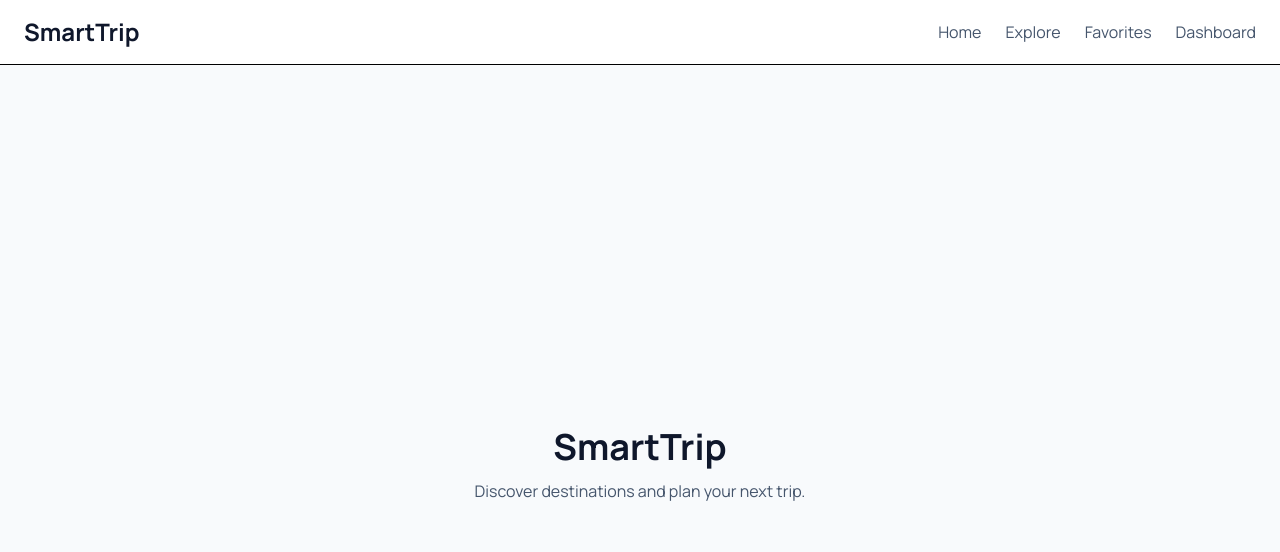
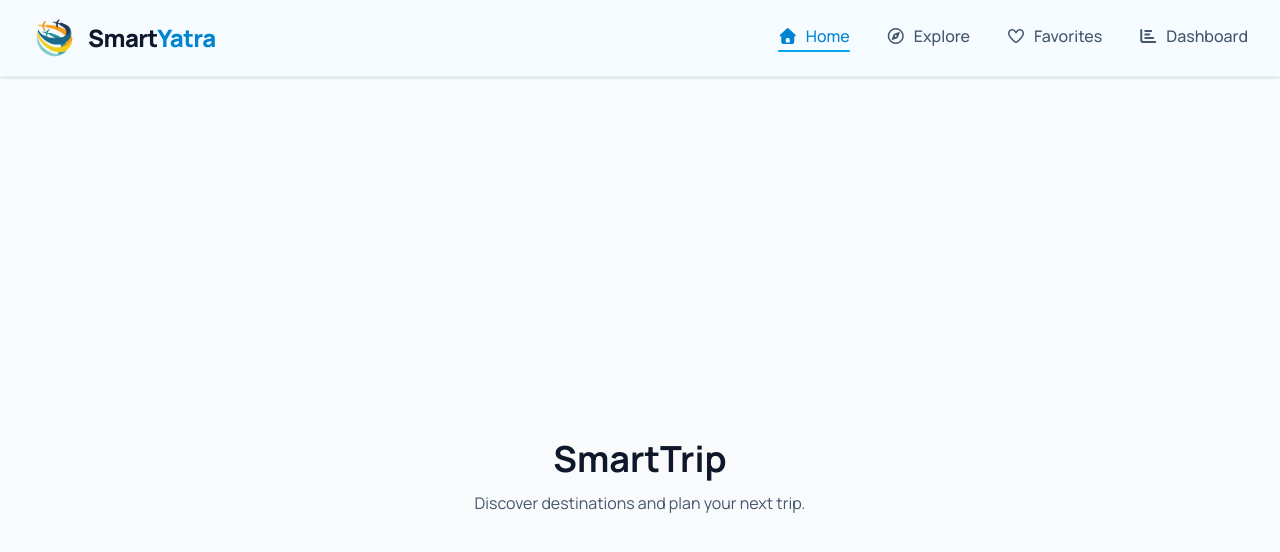
Before and after one commit to leosum1t/SmartTrip, a React (Vite) app: page / in a window 1280 px wide. Shown: the top 552 px of the page. Built offline with nearby package versions, Linux system fonts and the light colour scheme.

Commit message:
style: improve responsive navigation

```diff
--- a/src/components/Navbar.jsx
+++ b/src/components/Navbar.jsx
@@ -1,31 +1,48 @@
-import { Link } from "react-router-dom"
+import { useState } from "react"
+import { NavLink } from "react-router-dom"
+import logo from "../assets/logo.png"
 
 function Navbar() {
+  const [menuOpen, setMenuOpen] = useState(false)
+
+  const navLinkClass = ({ isActive }) =>
+    `relative flex items-center gap-2 pb-1 font-medium transition-all duration-200 ${
+      isActive
+        ? "text-sky-600 after:absolute after:bottom-0 after:left-0 after:h-0.5 after:w-full after:rounded-full after:bg-sky-500"
+        : "text-slate-600 hover:text-sky-600"
+    }`
+
   return (
-    <nav className="border-b bg-white">
-      <div className="mx-auto flex max-w-7xl items-center justify-between px-6 py-4">
-        <Link to="/" className="text-2xl font-bold text-slate-900">
-          SmartTrip
-        </Link>
+    <nav className="sticky top-0 z-50 border-b border-sky-100/70 bg-sky-50/70 shadow-sm backdrop-blur-xl">
+      <div className="mx-auto flex max-w-7xl items-center justify-between px-5 py-4 lg:px-8">
 
-        <div className="flex items-center gap-6">
-          <Link to="/" className="text-slate-600 hover:text-slate-900">
-            Home
-          </Link>
+        <NavLink to="/" className="flex items-center gap-3" onClick={() => setMenuOpen(false)}>
+          <img src={logo} alt="SmartYatra logo" className="h-11 w-11 object-contain" />
+          <span className="text-2xl font-extrabold tracking-tight text-slate-900">Smart<span className="text-sky-600">Yatra</span></span>
+        </NavLink>
 
-          <Link to="/explore" className="text-slate-600 hover:text-slate-900">
-            Explore
-          </Link>
+        <div className="hidden items-center gap-9 md:flex">
+          <NavLink to="/" className={navLinkClass}><i className="fa-solid fa-house"></i> Home</NavLink>
+          <NavLink to="/explore" className={navLinkClass}><i className="fa-regular fa-compass"></i> Explore</NavLink>
+          <NavLink to="/favorites" className={navLinkClass}><i className="fa-regular fa-heart"></i> Favorites</NavLink>
+          <NavLink to="/dashboard" className={navLinkClass}><i className="fa-solid fa-chart-bar"></i> Dashboard</NavLink>
+        </div>
 
-          <Link to="/favorites" className="text-slate-600 hover:text-slate-900">
-            Favorites
-          </Link>
+        <button onClick={() => setMenuOpen(!menuOpen)} className="flex h-10 w-10 items-center justify-center rounded-xl border border-sky-200 bg-white/60 text-xl text-slate-700 transition hover:bg-white md:hidden" aria-label="Toggle navigation">
+          <i className={`fa-solid ${menuOpen ? "fa-xmark" : "fa-bars"}`}></i>
+        </button>
+      </div>
 
-          <Link to="/dashboard" className="text-slate-600 hover:text-slate-900">
-            Dashboard
-          </Link>
+      {menuOpen && (
+        <div className="border-t border-sky-100 bg-sky-50/90 px-5 py-5 backdrop-blur-xl md:hidden">
+          <div className="flex flex-col gap-5">
+            <NavLink to="/" className={navLinkClass} onClick={() => setMenuOpen(false)}><i className="fa-solid fa-house"></i> Home</NavLink>
+            <NavLink to="/explore" className={navLinkClass} onClick={() => setMenuOpen(false)}><i className="fa-regular fa-compass"></i> Explore</NavLink>
+            <NavLink to="/favorites" className={navLinkClass} onClick={() => setMenuOpen(false)}><i className="fa-regular fa-heart"></i> Favorites</NavLink>
+            <NavLink to="/dashboard" className={navLinkClass} onClick={() => setMenuOpen(false)}><i className="fa-solid fa-chart-bar"></i> Dashboard</NavLink>
+          </div>
         </div>
-      </div>
+      )}
     </nav>
   )
 }
```
